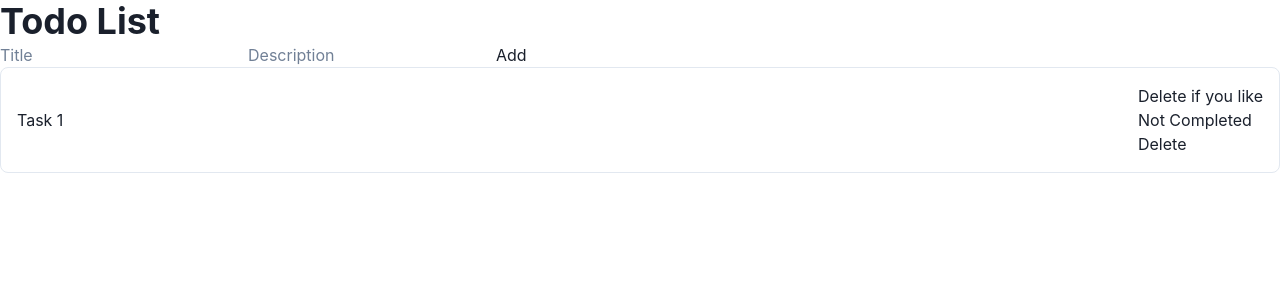
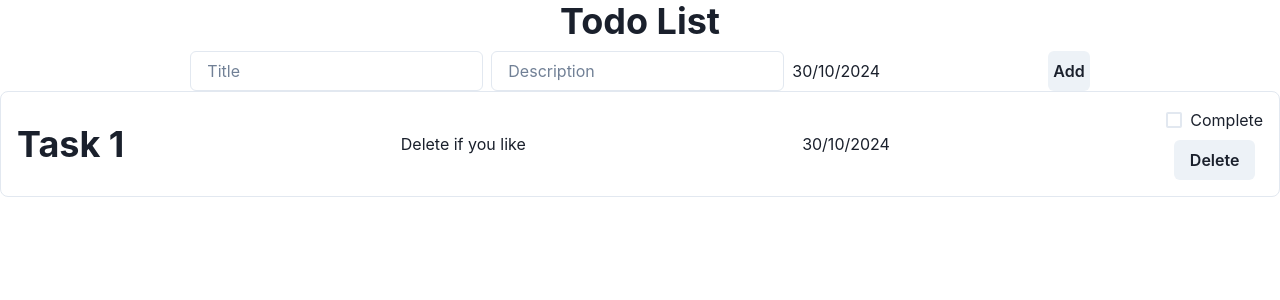
Before and after one commit to john-data-chen/scrum-dashboard, a React (Vite) app: page / in a window 1280 px wide. Shown: the top 300 px of the page. Built offline with nearby package versions, Linux system fonts and the light colour scheme.

Commit message:
Add date-picker

```diff
--- a/src/App.tsx
+++ b/src/App.tsx
@@ -1,13 +1,14 @@
 import { useState } from "react";
 import AddTask from "./components/AddTask";
 import TaskList from "./components/TaskList";
-import { Box, Heading } from "@chakra-ui/react";
+import { Heading, VStack } from "@chakra-ui/react";
 
 const defaultTasks = [
   {
     id: 1,
     title: "Task 1",
     description: "Delete if you like",
+    dueDate: new Date(),
     complete: false,
   },
 ];
@@ -19,6 +20,7 @@ const App = () => {
       id: tasks.length + 1,
       title,
       description,
+      dueDate: new Date(),
       complete: false,
     };
     setTasks([...tasks, newTask]);
@@ -37,11 +39,13 @@ const App = () => {
   };
 
   return (
-    <Box>
-      <Heading>Todo List</Heading>
-      <AddTask addTodo={addTask} />
+    <>
+      <VStack>
+        <Heading>Todo List</Heading>
+        <AddTask addTodo={addTask} />
+      </VStack>
       <TaskList todos={tasks} toggleTodo={toggleTodo} deleteTodo={deleteTodo} />
-    </Box>
+    </>
   );
 };
 
--- a/src/components/AddTask.tsx
+++ b/src/components/AddTask.tsx
@@ -1,4 +1,9 @@
 import { useState } from "react";
+import { AddTodo } from "../vite-env";
+import { Input, Button, HStack } from "@chakra-ui/react";
+import DatePicker from "react-datepicker";
+import "react-datepicker/dist/react-datepicker.css";
+
 interface AddTaskProps {
   addTodo: AddTodo;
 }
@@ -6,28 +11,38 @@ interface AddTaskProps {
 const AddTask: React.FC<AddTaskProps> = ({ addTodo }) => {
   const [title, setTitle] = useState("");
   const [description, setDescription] = useState("");
+  const [dueDate, setDueDate] = useState(new Date());
 
   const handleSubmit = (e: React.FormEvent<HTMLFormElement>) => {
     e.preventDefault();
-    addTodo(title, description);
+    addTodo(title, description, dueDate);
     setTitle("");
     setDescription("");
   };
   return (
     <form onSubmit={handleSubmit}>
-      <input
+      <HStack>
+        <Input
           type="text"
           placeholder="Title"
           value={title}
           onChange={(e) => setTitle(e.target.value)}
         />
-      <input
+        <Input
           type="text"
           placeholder="Description"
           value={description}
           onChange={(e) => setDescription(e.target.value)}
         />
-      <button type="submit">Add</button>
+        <DatePicker
+          selected={dueDate}
+          onChange={(date) => date && setDueDate(date)}
+          minDate={new Date()}
+          dateFormat="dd/MM/yyyy"
+          placeholderText="Due Date"
+        />
+        <Button type="submit">Add</Button>
+      </HStack>
     </form>
   );
 };
--- a/src/components/TaskCard.tsx
+++ b/src/components/TaskCard.tsx
@@ -1,6 +1,15 @@
-import { Box, Text } from "@chakra-ui/react";
+import {
+  Box,
+  Button,
+  Checkbox,
+  Heading,
+  HStack,
+  Text,
+  VStack,
+} from "@chakra-ui/react";
 import React from "react";
 import { Todo, ToggleTodo, DeleteTodo } from "../vite-env";
+import { format } from "date-fns";
 
 interface TaskCardProps {
   todo: Todo;
@@ -22,32 +31,24 @@ export const Taskcard: React.FC<TaskCardProps> = ({
       borderWidth="1px"
       borderRadius="lg"
     >
-      <Text
+      <Heading
         textDecoration={todo.complete ? "line-through" : "none"}
         onClick={() => toggleTodo(todo.id, todo.complete)}
       >
         {todo.title}
-      </Text>
-      <Box>
-        <Text
-          textDecoration={todo.complete ? "line-through" : "none"}
-          onClick={() => toggleTodo(todo.id, todo.complete)}
-        >
-          {todo.description}
-        </Text>
-        <Text
-          textDecoration={todo.complete ? "line-through" : "none"}
-          onClick={() => toggleTodo(todo.id, todo.complete)}
-        >
-          {todo.complete ? "Completed" : "Not Completed"}
-        </Text>
-        <Text
-          textDecoration={todo.complete ? "line-through" : "none"}
-          onClick={() => deleteTodo(todo.id)}
-        >
-          Delete
-        </Text>
-      </Box>
+      </Heading>
+      <Text>{todo.description}</Text>
+      <Text>{format(todo.dueDate, "dd/MM/yyyy")}</Text>
+      <VStack>
+        <HStack>
+          <Checkbox
+            isChecked={todo.complete}
+            onChange={() => toggleTodo(todo.id, todo.complete)}
+          />
+          <Text>Complete</Text>
+        </HStack>
+        <Button onClick={() => deleteTodo(todo.id)}>Delete</Button>
+      </VStack>
     </Box>
   );
 };
--- a/src/vite-env.d.ts
+++ b/src/vite-env.d.ts
@@ -3,6 +3,7 @@ interface Todo {
   id: number;
   title: string;
   description: string;
+  dueDate: Date;
   complete: boolean;
 }
 
@@ -10,7 +11,7 @@ interface Todo {
 
 type ToggleTodo = (id : number, complete: boolean) => void;
 
-type AddTodo = (title: string, description: string, complete: boolean) => void;
+type AddTodo = (title: string, description: string, dueDate: Date) => void;
 
 type DeleteTodo = (id: number) => void;
 
```
Lines whose indentation alone changed are shown as unchanged.
